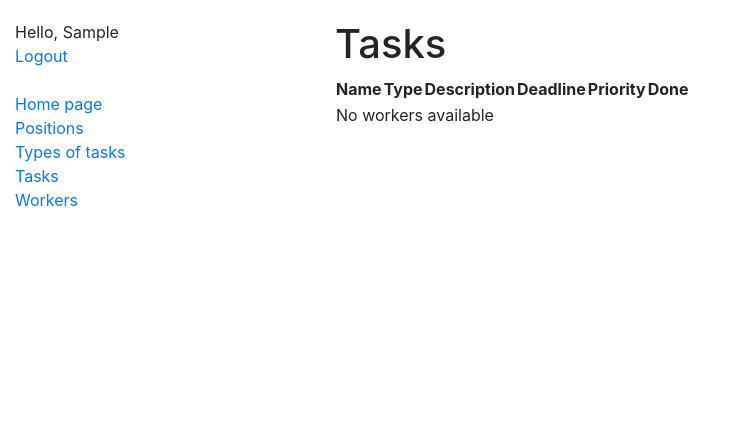
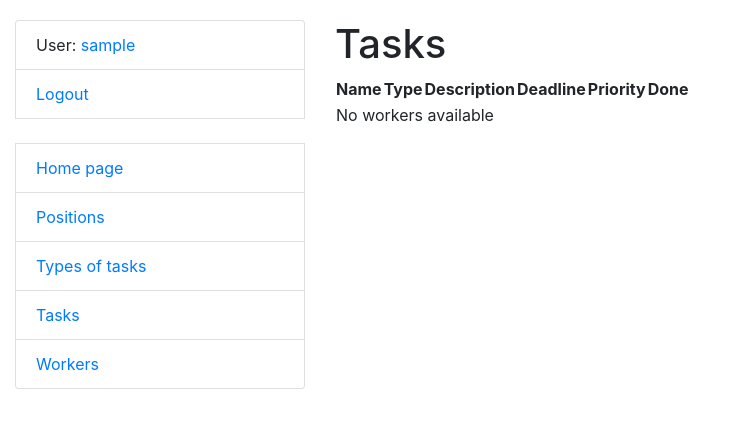
Before and after one commit to pewlay/synthtask, a Django app: page /manager/tasks/ in a window 1280 px wide. Shown: the top 428 px of the page, without its empty margins (0-736 px from the left). Run offline with Django 5.2, Linux system fonts and the light colour scheme; the visitor is signed in with stand-in values (Sample User, id 1); data that the repository does not hold is empty.

Commit message:
Update sidebar and logout pages

```diff
--- a/templates/includes/sidebar.html
+++ b/templates/includes/sidebar.html
@@ -1,20 +1,15 @@
-<ul class="sidebar-nav">
+<ul class="sidebar-nav list-group">
   {% if user.is_authenticated %}
-    <li>
-      Hello, {{ user.first_name }}
-    </li>
-    <li>
-      <a href="{% url 'logout' %}">Logout</a>
-    </li>
+    <li class="list-group-item">User: <a href="{{ user.get_absolute_url }}">{{ user.get_username }}</a></li>
+    <li class="list-group-item"><a href="{% url 'logout'%}?next={{request.path}}">Logout</a></li>
   {% else %}
-    <li>
-      <a href="{% url 'login' %}">Login</a>
-    </li>
+    <li class="list-group-item"><a href="{% url 'login'%}?next={{request.path}}">Login</a></li>
   {% endif %}
+
   <br>
-  <li><a href="{% url 'manager:home' %}">Home page</a></li>
-  <li><a href="{% url 'manager:position-list' %}">Positions</a></li>
-  <li><a href="{% url 'manager:task_type-list' %}">Types of tasks</a></li>
-  <li><a href="{% url 'manager:task-list' %}">Tasks</a></li>
-  <li><a href="{% url 'manager:worker-list' %}">Workers</a></li>
+  <li class="list-group-item"><a href="{% url 'manager:home' %}">Home page</a></li>
+  <li class="list-group-item"><a href="{% url 'manager:position-list' %}">Positions</a></li>
+  <li class="list-group-item"><a href="{% url 'manager:task_type-list' %}">Types of tasks</a></li>
+  <li class="list-group-item"><a href="{% url 'manager:task-list' %}">Tasks</a></li>
+  <li class="list-group-item"><a href="{% url 'manager:worker-list' %}">Workers</a></li>
 </ul>
```
Also changed, not shown: templates/registration/logged_out.html (+3 -9 lines).
